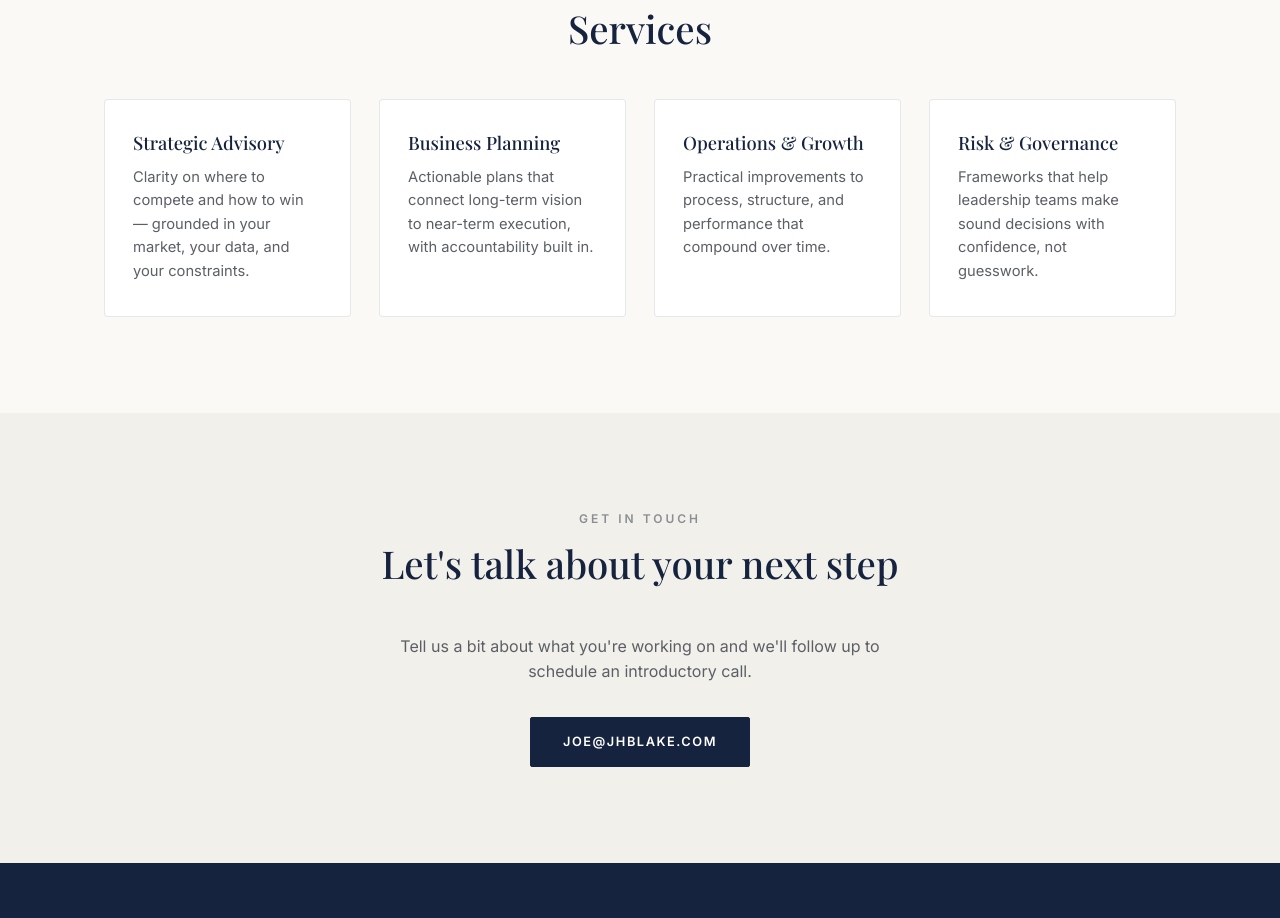
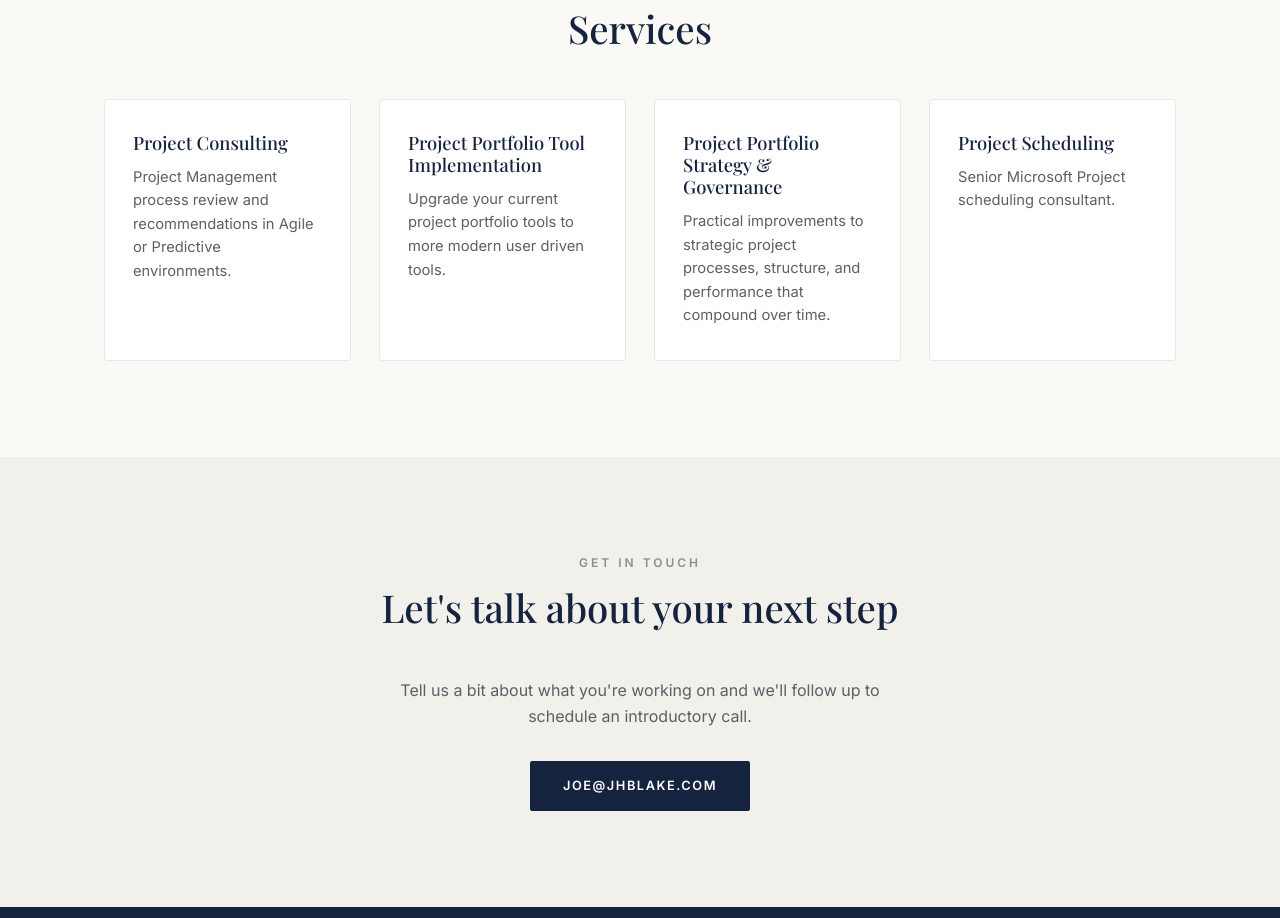
Before and after one commit to jhblake/website, a React (Vite) app: page / in a window 1280 px wide. Shown: the part 1560-2478 px from the top of the page. Built offline with nearby package versions, Linux system fonts and the light colour scheme.

Commit message:
Update Services

```diff
--- a/src/components/Services.jsx
+++ b/src/components/Services.jsx
@@ -1,23 +1,23 @@
 const SERVICES = [
   {
-    title: 'Strategic Advisory',
+    title: 'Project Consulting',
     description:
-      'Clarity on where to compete and how to win — grounded in your market, your data, and your constraints.',
+      'Project Management process review and recommendations in Agile or Predictive environments.',
   },
   {
-    title: 'Business Planning',
+    title: 'Project Portfolio Tool Implementation',
     description:
-      'Actionable plans that connect long-term vision to near-term execution, with accountability built in.',
+      'Upgrade your current project portfolio tools to more modern user driven tools.',
   },
   {
-    title: 'Operations & Growth',
+    title: 'Project Portfolio Strategy & Governance',
     description:
-      'Practical improvements to process, structure, and performance that compound over time.',
+      'Practical improvements to strategic project processes, structure, and performance that compound over time.',
   },
   {
-    title: 'Risk & Governance',
+    title: 'Project Scheduling ',
     description:
-      'Frameworks that help leadership teams make sound decisions with confidence, not guesswork.',
+      'Senior Microsoft Project scheduling consultant.',
   },
 ]
 
```
Also changed, not shown: src/components/Partners.jsx (deleted, +0 -41 lines).
